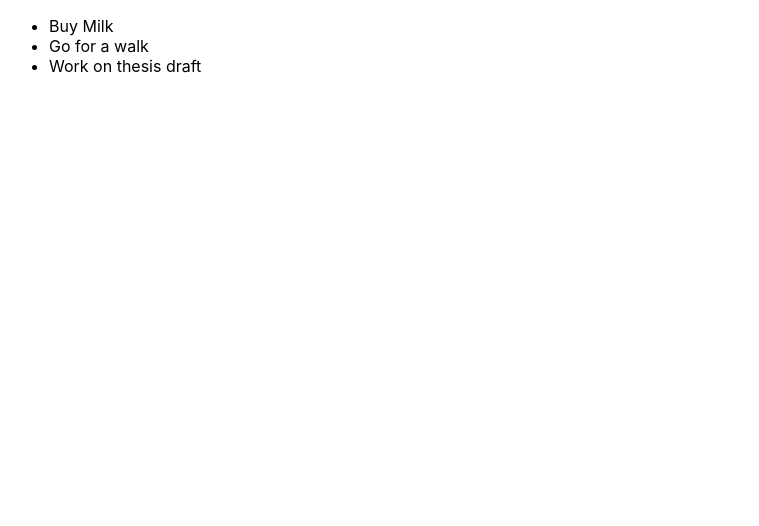
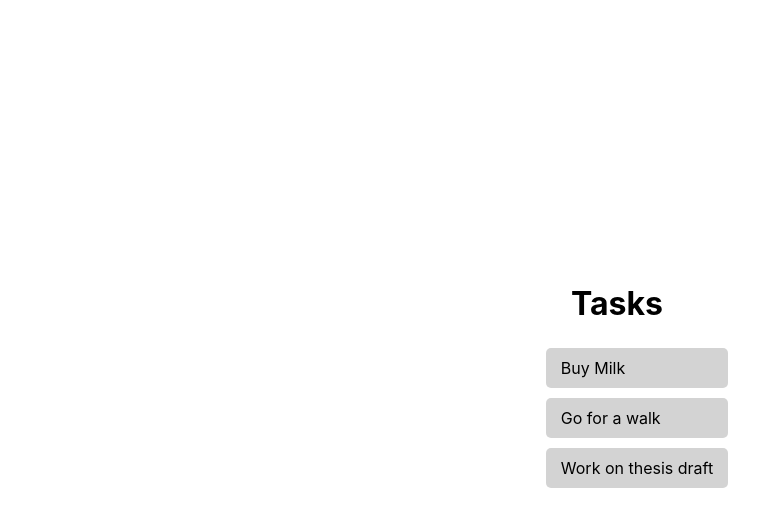
Before and after one commit to Serikat-Kuli-Ketik/web-todolist, a Next.js app: page / in a window 1280 px wide. Shown: the top 526 px of the page, without its empty margins (23-782 px from the left). Built offline with nearby package versions, Linux system fonts and the light colour scheme.

Commit message:
feat: map hard-coded tasks to components

```diff
--- a/pages/index.tsx
+++ b/pages/index.tsx
@@ -35,11 +35,16 @@ export default function Home() {
         <meta name="description" content="Cross-platform todo list app" />
         <link rel="icon" href="/favicon.ico" />
       </Head>
-      <ul>
-        {tasks.map((task, idx) => (
-          <li key={idx}>{task.title}</li>
-        ))}
-      </ul>
+      <main className={styles.main}>
+        <h1 className={styles.title}>Tasks</h1>
+        <ul>
+          {tasks.map((task, idx) => (
+            <li key={idx} className={styles.task}>
+              {task.title}
+            </li>
+          ))}
+        </ul>
+      </main>
     </div>
   );
 }
--- a/styles/Home.module.css
+++ b/styles/Home.module.css
@@ -10,6 +10,14 @@
   flex-direction: column;
   justify-content: center;
   align-items: center;
+}
+
+.task {
+  display: block;
+  padding: 10px 15px;
+  background-color: lightgrey;
+  margin: 10px 5px;
+  border-radius: 5px;
 }
 
 .footer {
@@ -42,7 +50,7 @@
 .title {
   margin: 0;
   line-height: 1.15;
-  font-size: 4rem;
+  font-size: 2rem;
 }
 
 .title,
```
